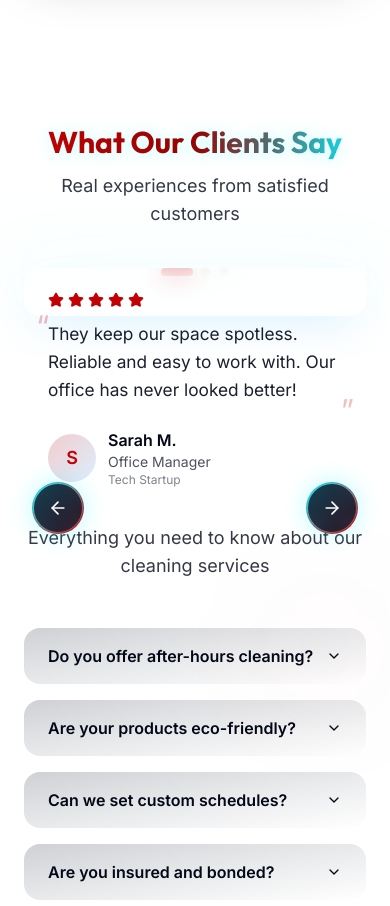
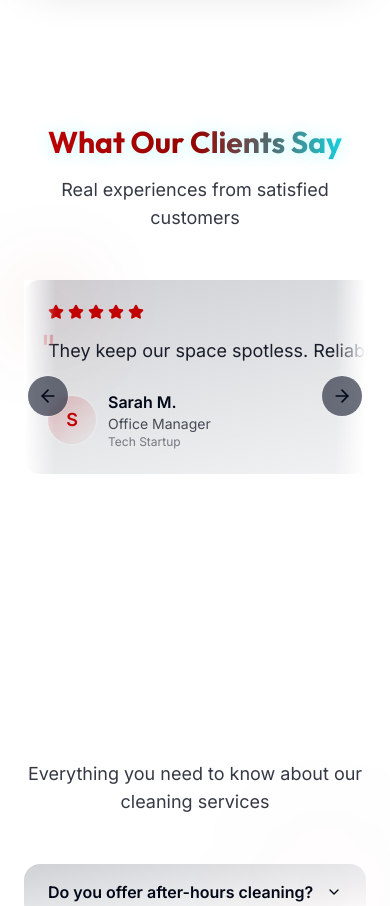
Before and after one commit to laithhasan/maple-mop-shine, a React (Vite) app: page / in a window 390 px wide. Shown: the part 4620-5526 px from the top of the page. Built offline with nearby package versions, Linux system fonts and the light colour scheme.

Commit message:
Reverted to commit 972c8b72f4eb53edb053474e687b2361ab700d9c

```diff
--- a/src/components/home/Testimonials.tsx
+++ b/src/components/home/Testimonials.tsx
@@ -1,7 +1,6 @@
-import { useEffect, useRef, useState } from "react";
-import { ArrowLeft, ArrowRight, Star } from "lucide-react";
+import { useRef, useState, useEffect } from "react";
+import { Star, ArrowLeft, ArrowRight } from "lucide-react";
 
-/* ------- Data -------- */
 type Testimonial = {
   name: string;
   role: string;
@@ -35,198 +34,156 @@ const TESTIMONIALS: Testimonial[] = [
       "Professional, thorough, and respectful of our schedule. They understand the importance of hygiene in healthcare.",
     rating: 5,
   },
+  // Add more—scroll area adapts automatically
 ];
 
-/* ------- Component -------- */
 export default function Testimonials() {
-  const [index, setIndex] = useState(0);
-  const [prev, setPrev] = useState(0);
-  const [dir, setDir] = useState<"next" | "prev">("next");
-  const touchStartX = useRef<number | null>(null);
+  const trackRef = useRef<HTMLDivElement | null>(null);
+  const [progress, setProgress] = useState(0);
 
-  const next = () => {
-    setPrev(index);
-    setDir("next");
-    setIndex((i) => (i + 1) % TESTIMONIALS.length);
-  };
-  const prevFn = () => {
-    setPrev(index);
-    setDir("prev");
-    setIndex((i) => (i - 1 + TESTIMONIALS.length) % TESTIMONIALS.length);
+  const scrollByCards = (dir: "prev" | "next") => {
+    const el = trackRef.current;
+    if (!el) return;
+    const card = el.querySelector<HTMLDivElement>("[data-card]");
+    const cardWidth = card ? card.getBoundingClientRect().width : el.clientWidth * 0.8;
+    const gap = 24; // match gap-6
+    const delta = (cardWidth + gap) * (dir === "next" ? 1 : -1);
+    el.scrollBy({ left: delta, behavior: "smooth" });
   };
 
-  // Keyboard arrows
   useEffect(() => {
-    const onKey = (e: KeyboardEvent) => {
-      if (e.key === "ArrowRight") next();
-      if (e.key === "ArrowLeft") prevFn();
+    const el = trackRef.current;
+    if (!el) return;
+    const onScroll = () => {
+      const p = el.scrollLeft / (el.scrollWidth - el.clientWidth || 1);
+      setProgress(Math.max(0, Math.min(1, p)));
     };
-    window.addEventListener("keydown", onKey);
-    return () => window.removeEventListener("keydown", onKey);
+    onScroll();
+    el.addEventListener("scroll", onScroll, { passive: true });
+    return () => el.removeEventListener("scroll", onScroll);
   }, []);
-
-  // Touch swipe (mobile)
-  const onTouchStart = (e: React.TouchEvent) => {
-    touchStartX.current = e.touches[0].clientX;
-  };
-  const onTouchEnd = (e: React.TouchEvent) => {
-    if (touchStartX.current == null) return;
-    const dx = e.changedTouches[0].clientX - touchStartX.current;
-    const threshold = 40;
-    if (dx < -threshold) next();
-    else if (dx > threshold) prevFn();
-    touchStartX.current = null;
-  };
-
-  const active = TESTIMONIALS[index];
-  const previous = TESTIMONIALS[prev];
 
   return (
     <section className="relative max-w-7xl mx-auto px-6 md:px-8 py-20">
-      {/* Header */}
-      <div className="text-center mb-10">
-        <h2 className="heading text-3xl md:text-4xl font-extrabold mb-3 bg-gradient-to-r from-[#C30003] via-[#940400] to-[#02F1FF] bg-clip-text text-transparent drop-shadow-[0_1px_8px_rgba(2,241,255,0.25)]">
+      <div className="text-center mb-12">
+        <h2 className="heading text-3xl md:text-4xl font-bold mb-4 text-heading supports-[background-clip:text]:bg-clip-text supports-[background-clip:text]:text-transparent bg-gradient-to-r from-[#C30003] via-[#940400] to-[#02F1FF] drop-shadow-[0_1px_8px_rgba(2,241,255,0.25)]">
           What Our Clients Say
         </h2>
         <p className="text-foreground/80 text-lg">Real experiences from satisfied customers</p>
       </div>
 
-      {/* Stage (single card) */}
+      <div className="relative" role="region" aria-label="Testimonials carousel">
+        {/* Edge fades */}
+        <div className="pointer-events-none absolute inset-y-0 left-0 w-8 sm:w-12 bg-gradient-to-r from-background to-transparent z-10" />
+        <div className="pointer-events-none absolute inset-y-0 right-0 w-8 sm:w-12 bg-gradient-to-l from-background to-transparent z-10" />
+
+        {/* Track */}
         <div
-        className="relative mx-auto max-w-4xl"
-        role="region"
-        aria-roledescription="carousel"
-        aria-label="Testimonials"
-        onTouchStart={onTouchStart}
-        onTouchEnd={onTouchEnd}
+          ref={trackRef}
+          className="hide-scrollbar relative flex gap-6 overflow-x-auto scroll-smooth snap-x snap-mandatory pb-2"
+          aria-live="polite"
         >
-        {/* Previous + Current stacked for animation */}
-        {[{ t: previous, key: prev, type: "prev" }, { t: active, key: index, type: "curr" }].map(
-          ({ t, key, type }) => {
-            const isCurr = type === "curr";
-            // slide direction
-            const fromX = isCurr ? (dir === "next" ? "translate-x-6" : "-translate-x-6") : "translate-x-0";
-            const toX = isCurr ? "translate-x-0" : dir === "next" ? "-translate-x-6" : "translate-x-6";
-            const fromOpacity = isCurr ? "opacity-0" : "opacity-100";
-            const toOpacity = isCurr ? "opacity-100" : "opacity-0";
-
-            return (
+          {TESTIMONIALS.map((t, idx) => (
             <article
-                key={key + type}
-                className={`
-                  absolute inset-0
-                  rounded-2xl p-6 md:p-8
-                  bg-white/70 dark:bg-white/[0.04]
-                  ring-1 ring-white/15
-                  shadow-[0_16px_40px_-14px_rgba(77,175,254,0.28)]
-                  backdrop-blur-md
-                  transition-all duration-500 ease-out
-                  ${fromX} ${fromOpacity}
-                  ${isCurr ? "z-20" : "z-10"}
-                `}
-                style={{ willChange: "transform, opacity" }}
-                // trigger end frame on mount
-                onAnimationEnd={() => void 0}
+              key={`${t.name}-${idx}`}
+              data-card
+              className="
+                group relative overflow-hidden snap-center shrink-0
+                min-w-[85%] sm:min-w-[60%] md:min-w-[45%] xl:min-w-[33%]
+                rounded-2xl p-6
+                bg-gradient-to-br from-slate-900/20 via-slate-800/10 to-transparent
+                ring-1 ring-white/10
+                transition-all duration-500
+                hover:ring-accent-1/30 hover:shadow-2xl hover:shadow-accent-1/10 hover:-translate-y-1
+              "
             >
-                {/* Animate to end state via a tiny reflow */}
-                <style>{`
-                  article.${isCurr ? "z-20" : "z-10"} { transform: none }
-                `}</style>
-
-                {/* Rating */}
-                <div className="flex gap-1 mb-3">
-                  {Array.from({ length: t.rating }).map((_, s) => (
-                    <Star key={s} className="h-4 w-4 fill-[#C30003] text-[#C30003]" />
+              {/* Star Rating */}
+              <div className="flex gap-1 mb-4">
+                {Array.from({ length: t.rating }).map((_, i) => (
+                  <Star key={i} className="h-4 w-4 fill-primary text-primary" />
                 ))}
               </div>
 
               {/* Quote */}
-                <blockquote className="relative text-[1.08rem] md:text-[1.125rem] leading-relaxed text-foreground/90 mb-6">
-                  <span className="absolute -left-3 -top-3 text-3xl text-[#C30003]/25">“</span>
+              <blockquote className="text-foreground/90 text-lg leading-relaxed mb-6 relative">
+                <span className="text-4xl text-primary/30 absolute -top-2 -left-2">"</span>
                 {t.text}
-                  <span className="absolute -right-3 -bottom-6 text-3xl text-[#C30003]/25">”</span>
+                <span className="text-4xl text-primary/30 absolute -bottom-4 -right-2">"</span>
               </blockquote>
 
               {/* Author */}
               <footer className="flex items-center gap-3">
-                  <div className="w-12 h-12 rounded-full bg-gradient-to-br from-[#C30003]/20 to-[#4DAFFE]/20 flex items-center justify-center ring-2 ring-white/10">
-                    <span className="text-lg font-semibold text-[#C30003]">{t.name.charAt(0)}</span>
+                <div className="w-12 h-12 rounded-full bg-gradient-to-br from-primary/20 to-accent-1/20 flex items-center justify-center ring-2 ring-white/10">
+                  <span className="text-lg font-semibold text-primary">{t.name.charAt(0)}</span>
                 </div>
                 <div>
-                    <cite className="not-italic font-semibold text-heading">{t.name}</cite>
-                    <div className="text-sm text-foreground/70">{t.role}</div>
-                    <div className="text-xs text-foreground/50">{t.company}</div>
+                  <cite className="font-semibold text-heading not-italic">{t.name}</cite>
+                  <p className="text-sm text-foreground/70">{t.role}</p>
+                  <p className="text-xs text-foreground/50">{t.company}</p>
                 </div>
               </footer>
+
+              {/* Hover overlay */}
+              <div className="pointer-events-none absolute inset-0 bg-gradient-to-br from-accent-1/5 via-transparent to-primary/5 opacity-0 group-hover:opacity-100 transition-opacity duration-500" />
             </article>
-            );
-          }
-        )}
-
-        {/* Gradient halo behind card for depth */}
-        <div className="pointer-events-none absolute -inset-x-6 -inset-y-4 -z-10 bg-gradient-to-b from-transparent via-[#02F1FF]/10 to-transparent blur-2xl" />
-
-        {/* Arrows */}
-        <div className="mt-60 md:mt-0 pointer-events-none absolute inset-0 flex items-center justify-between px-2 md:px-4">
-          <NeoArrow label="Previous testimonial" onClick={prevFn} dir="left" />
-          <NeoArrow label="Next testimonial" onClick={next} dir="right" />
+          ))}
         </div>
 
-        {/* Dots */}
-        <div className="relative mt-6 flex items-center justify-center gap-2">
-          {TESTIMONIALS.map((_, i) => (
+        {/* Controls */}
+        <div className="pointer-events-none absolute inset-0 flex items-center justify-between px-1 z-20">
           <button
-              key={i}
-              aria-label={`Go to testimonial ${i + 1}`}
-              onClick={() => {
-                setPrev(index);
-                setDir(i > index ? "next" : "prev");
-                setIndex(i);
-              }}
-              className={`h-2 rounded-full transition-all ${
-                i === index ? "w-8 bg-[#C30003]" : "w-2.5 bg-black/15 dark:bg-white/25"
-              }`}
+            type="button"
+            aria-label="Previous testimonials"
+            onClick={() => scrollByCards("prev")}
+            className="
+              pointer-events-auto inline-flex items-center justify-center
+              h-10 w-10 rounded-full
+              bg-slate-900/60 ring-1 ring-white/20 backdrop-blur
+              hover:bg-slate-900/80 transition
+              disabled:opacity-50
+            "
+          >
+            <ArrowLeft className="h-5 w-5" />
+          </button>
+          <button
+            type="button"
+            aria-label="Next testimonials"
+            onClick={() => scrollByCards("next")}
+            className="
+              pointer-events-auto inline-flex items-center justify-center
+              h-10 w-10 rounded-full
+              bg-slate-900/60 ring-1 ring-white/20 backdrop-blur
+              hover:bg-slate-900/80 transition
+              disabled:opacity-50
+            "
+          >
+            <ArrowRight className="h-5 w-5" />
+          </button>
+        </div>
+
+        {/* Progress bar */}
+        <div className="mt-6 h-1.5 w-full rounded-full bg-white/10 overflow-hidden">
+          <div
+            className="h-full rounded-full bg-gradient-to-r from-primary via-[#4DAFFE] to-[#02F1FF] transition-[width] duration-200"
+            style={{ width: `${progress * 100}%` }}
+            aria-hidden
           />
-          ))}
         </div>
+
+        {/* Decorative orbs */}
+        <div className="pointer-events-none absolute -top-4 -left-4 w-24 h-24 bg-gradient-to-br from-primary/10 to-accent-1/10 rounded-full blur-2xl" />
+        <div className="pointer-events-none absolute -bottom-4 -right-4 w-32 h-32 bg-gradient-to-br from-accent-1/10 to-primary/10 rounded-full blur-2xl" />
       </div>
+
+      {/* local utilities */}
+      <style>{`
+        .hide-scrollbar {
+          scrollbar-width: none;
+        }
+        .hide-scrollbar::-webkit-scrollbar {
+          display: none;
+        }
+      `}</style>
     </section>
   );
 }
-
-/* Pretty, on-brand arrow with gradient border + glass center */
-function NeoArrow({
-  onClick,
-  label,
-  dir,
-}: {
-  onClick: () => void;
-  label: string;
-  dir: "left" | "right";
-}) {
-  const Icon = dir === "left" ? ArrowLeft : ArrowRight;
-  return (
-    <button
-      type="button"
-      onClick={onClick}
-      aria-label={label}
-      className="
-        pointer-events-auto
-        p-[2px] rounded-full
-        bg-gradient-to-br from-[#02F1FF] to-[#C30003]
-        shadow-[0_0_24px_rgba(2,241,255,0.28)]
-        transition-transform hover:scale-105 focus:outline-none focus-visible:ring-2 focus-visible:ring-[#02F1FF]/50
-      "
-    >
-      <span
-        className="
-          inline-flex h-12 w-12 items-center justify-center
-          rounded-full bg-slate-900/80 text-white
-          ring-1 ring-white/15 backdrop-blur
-        "
-      >
-        <Icon className="h-5 w-5" />
-      </span>
-    </button>
-  );
-}
```
Lines whose indentation alone changed are shown as unchanged.
